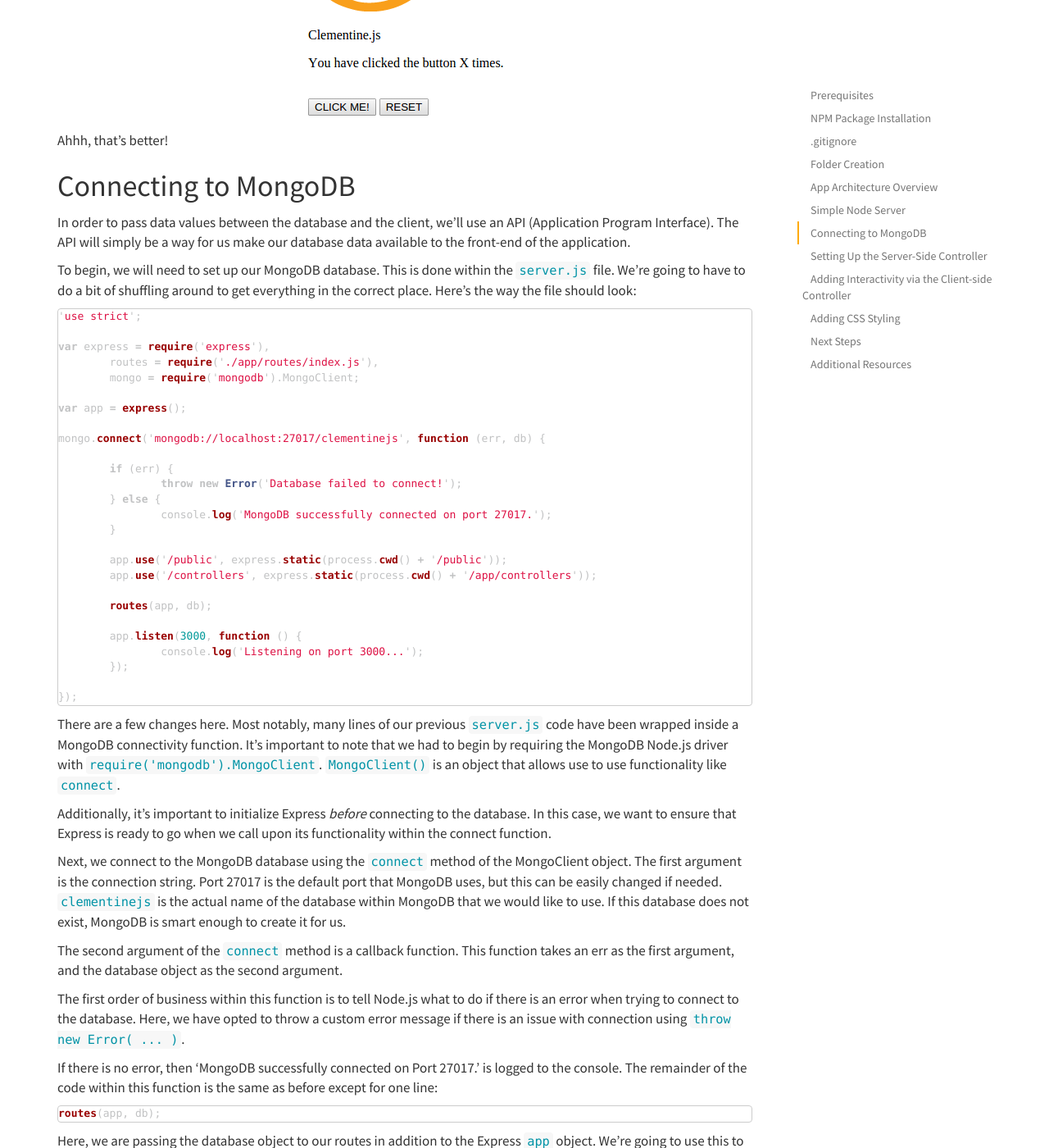
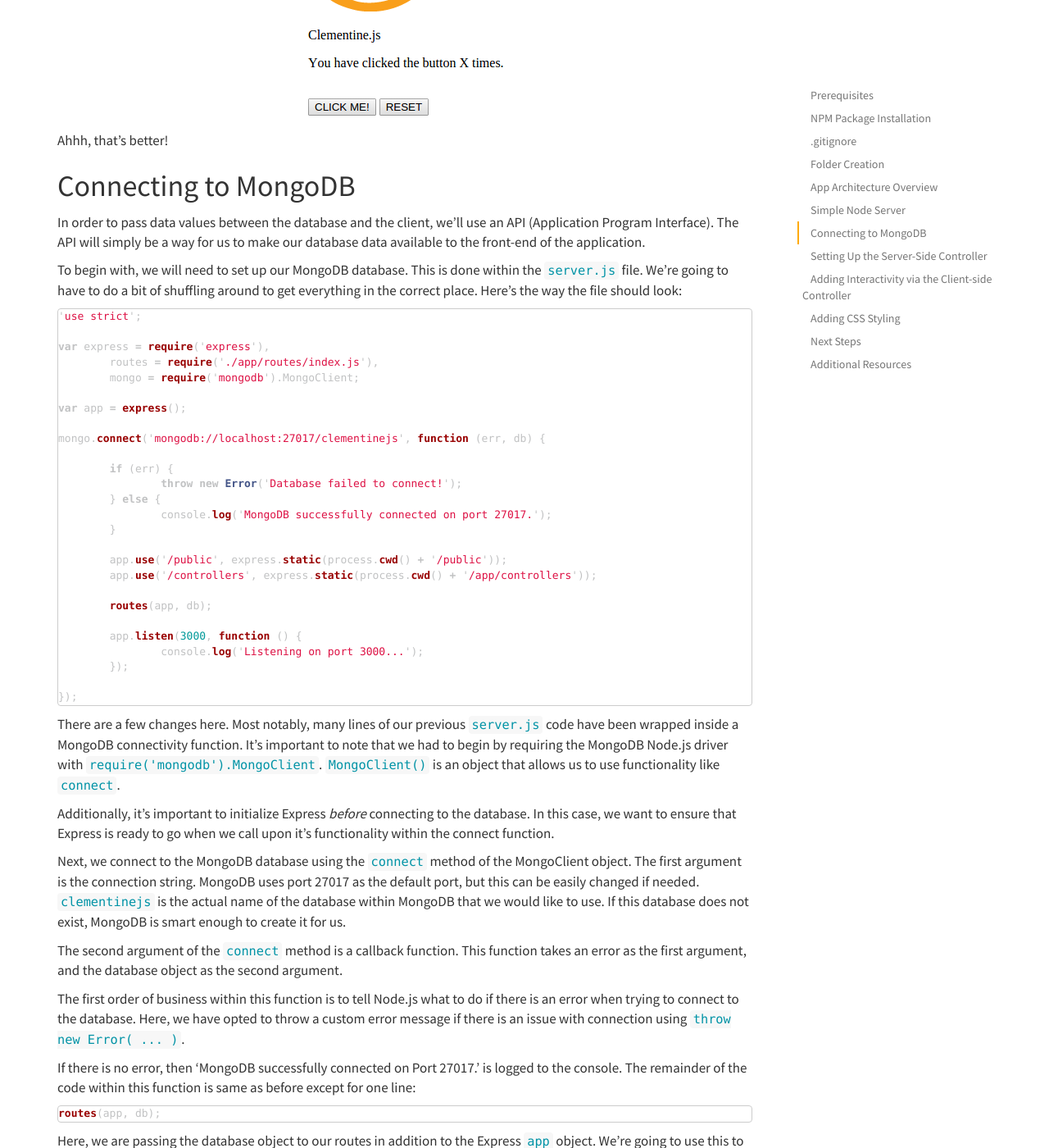
Before and after one commit to johnstonbl01/clementinejs, a Jekyll site: the page built from tutorials/tutorial-beginner.md, in a window 1280 px wide and 1400 px high, scrolled down 10152 px. Shown: the whole window at 82% size. Built offline with Jekyll 4.4.1, drawn with Linux system fonts in a browser that asks for light colours; Markdown is read by kramdown in place of the engine named in the settings; some of the changed text lies outside the part shown.

Commit message:
Fixes typos/grammar in connecting to mongodb section, fixes #31

````diff
--- a/tutorials/tutorial-beginner.md
+++ b/tutorials/tutorial-beginner.md
@@ -442,9 +442,9 @@ Ahhh, that's better!
 
 ## Connecting to MongoDB
 
-In order to pass data values between the database and the client, we'll use an API (Application Program Interface). The API will simply be a way for us make our database data available to the front-end of the application.
+In order to pass data values between the database and the client, we'll use an API (Application Program Interface). The API will simply be a way for us to make our database data available to the front-end of the application.
 
-To begin, we will need to set up our MongoDB database. This is done within the `server.js` file. We're going to have to do a bit of shuffling around to get everything in the correct place. Here's the way the file should look:
+To begin with, we will need to set up our MongoDB database. This is done within the `server.js` file. We're going to have to do a bit of shuffling around to get everything in the correct place. Here's the way the file should look:
 
 ```js
 'use strict';
@@ -475,23 +475,23 @@ mongo.connect('mongodb://localhost:27017/clementinejs', function (err, db) {
 });
 ```
 
-There are a few changes here. Most notably, many lines of our previous `server.js` code have been wrapped inside a MongoDB connectivity function. It's important to note that we had to begin by requiring the MongoDB Node.js driver with `require('mongodb').MongoClient`. [`MongoClient()`](https://mongodb.github.io/node-mongodb-native/api-generated/mongoclient.html) is an object that allows use to use functionality like `connect`.
+There are a few changes here. Most notably, many lines of our previous `server.js` code have been wrapped inside a MongoDB connectivity function. It's important to note that we had to begin by requiring the MongoDB Node.js driver with `require('mongodb').MongoClient`. [`MongoClient()`](https://mongodb.github.io/node-mongodb-native/api-generated/mongoclient.html) is an object that allows us to use functionality like `connect`.
 
-Additionally, it's important to initialize Express _before_ connecting to the database. In this case, we want to ensure that Express is ready to go when we call upon its functionality within the connect function.
+Additionally, it's important to initialize Express _before_ connecting to the database. In this case, we want to ensure that Express is ready to go when we call upon it's functionality within the connect function.
 
-Next, we connect to the MongoDB database using the [`connect`](https://mongodb.github.io/node-mongodb-native/api-generated/mongoclient.html#connect) method of the MongoClient object. The first argument is the connection string. Port 27017 is the default port that MongoDB uses, but this can be easily changed if needed. `clementinejs` is the actual name of the database within MongoDB that we would like to use. If this database does not exist, MongoDB is smart enough to create it for us.
+Next, we connect to the MongoDB database using the [`connect`](https://mongodb.github.io/node-mongodb-native/api-generated/mongoclient.html#connect) method of the MongoClient object. The first argument is the connection string. MongoDB uses port 27017 as the default port, but this can be easily changed if needed. `clementinejs` is the actual name of the database within MongoDB that we would like to use. If this database does not exist, MongoDB is smart enough to create it for us.
 
-The second argument of the `connect` method is a callback function. This function takes an err as the first argument, and the database object as the second argument.
+The second argument of the `connect` method is a callback function. This function takes an error as the first argument, and the database object as the second argument.
 
 The first order of business within this function is to tell Node.js what to do if there is an error when trying to connect to the database. Here, we have opted to throw a custom error message if there is an issue with connection using [`throw new Error( ... )`](https://developer.mozilla.org/en-US/docs/Web/JavaScript/Reference/Global_Objects/Error).
 
-If there is no error, then 'MongoDB successfully connected on Port 27017.' is logged to the console. The remainder of the code within this function is the same as before except for one line:
+If there is no error, then 'MongoDB successfully connected on Port 27017.' is logged to the console. The remainder of the code within this function is same as before except for one line:
 
 ```js
 routes(app, db);
 ```
 
-Here, we are passing the database object to our routes in addition to the Express `app` object. We're going to use this to to help pass data between the database on the client-side of our application.
+Here, we are passing the database object to our routes in addition to the Express `app` object. We're going to use this to to help pass data between the databases on the client-side of our application.
 
 Feel free to test the application at this point. Everything should work as before, and a successful MongoDB connection message should show up in the console when the application is started.
 
````
